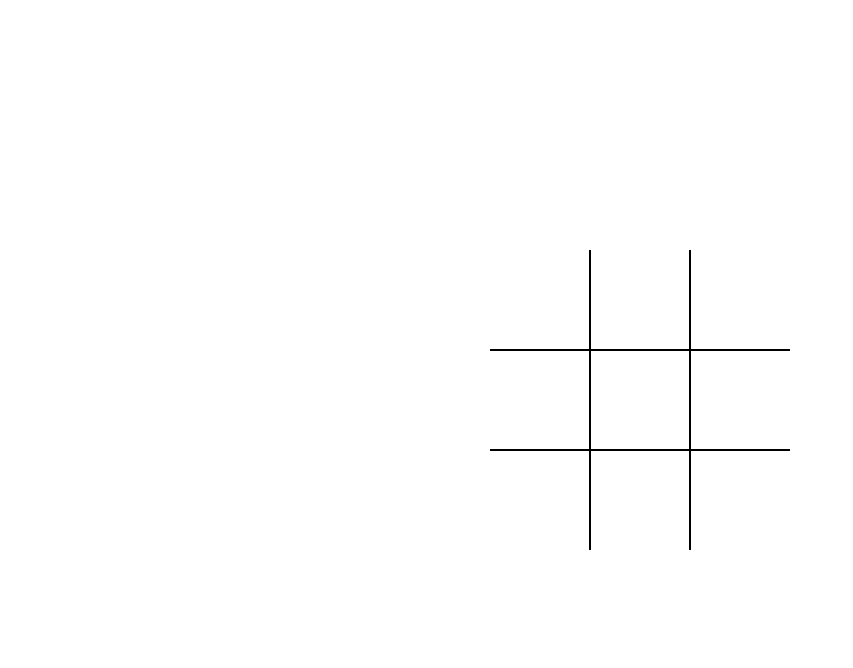
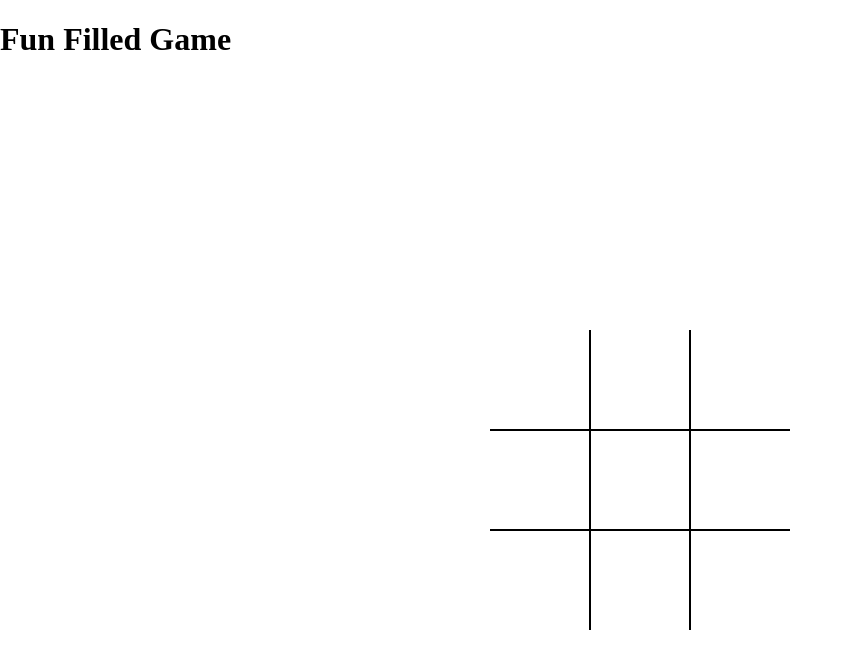
Before and after one commit to sakshi0322/Tic-Tac-Toe, a plain HTML site: page index.html in a window 1280 px wide. Shown: the whole page, without its empty margins (0-853 px from the left). Drawn offline with Linux system fonts and the light colour scheme.

Commit message:
Update index.html

```diff
--- a/index.html
+++ b/index.html
@@ -9,6 +9,7 @@
     <title>Advanced Tic-Tac-Toe</title>
   </head>
   <body>
+    <h1>Fun Filled Game</h1>
     <div class="board" id="board">
       <div class="cell" data-cell></div>
       <div class="cell" data-cell></div>
```
